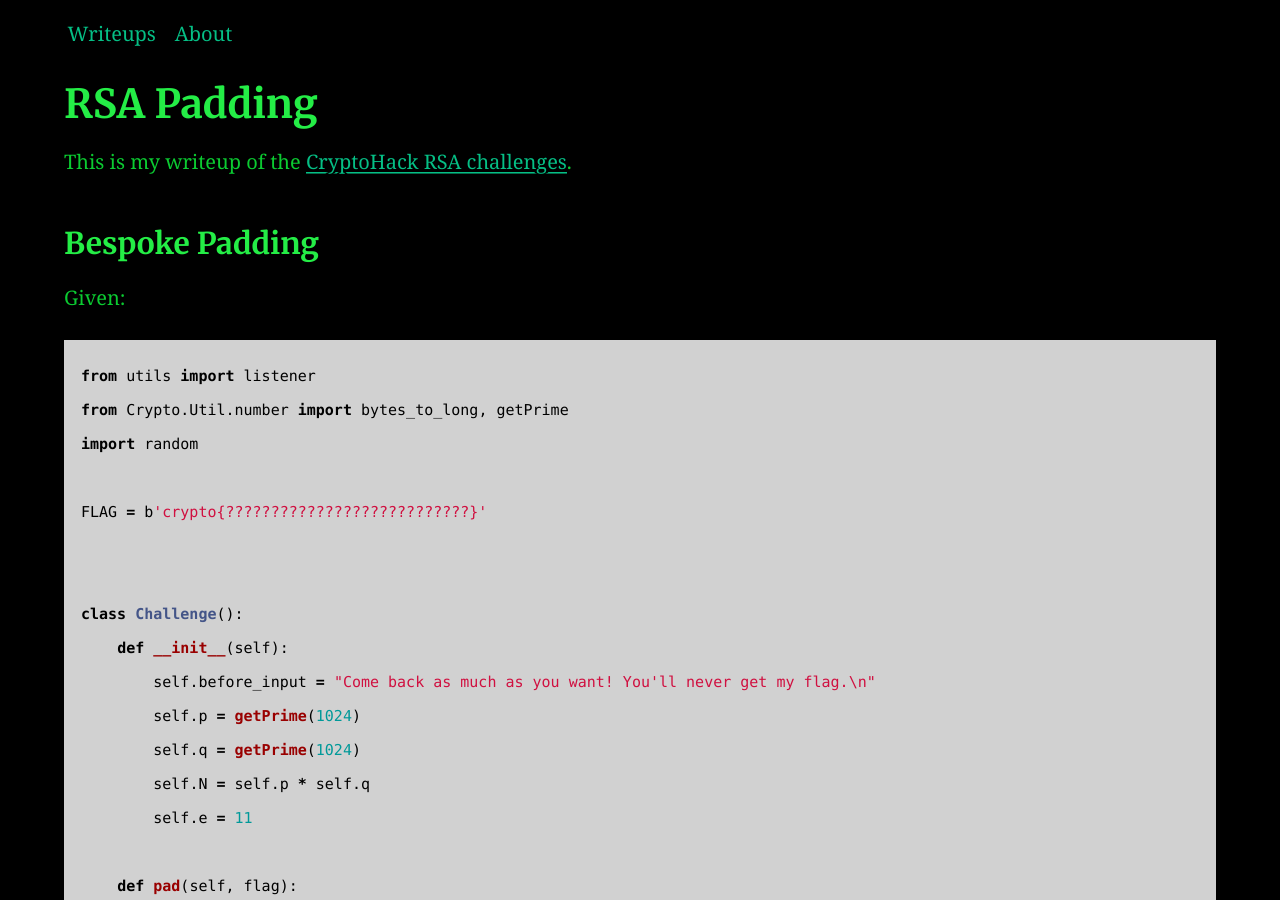
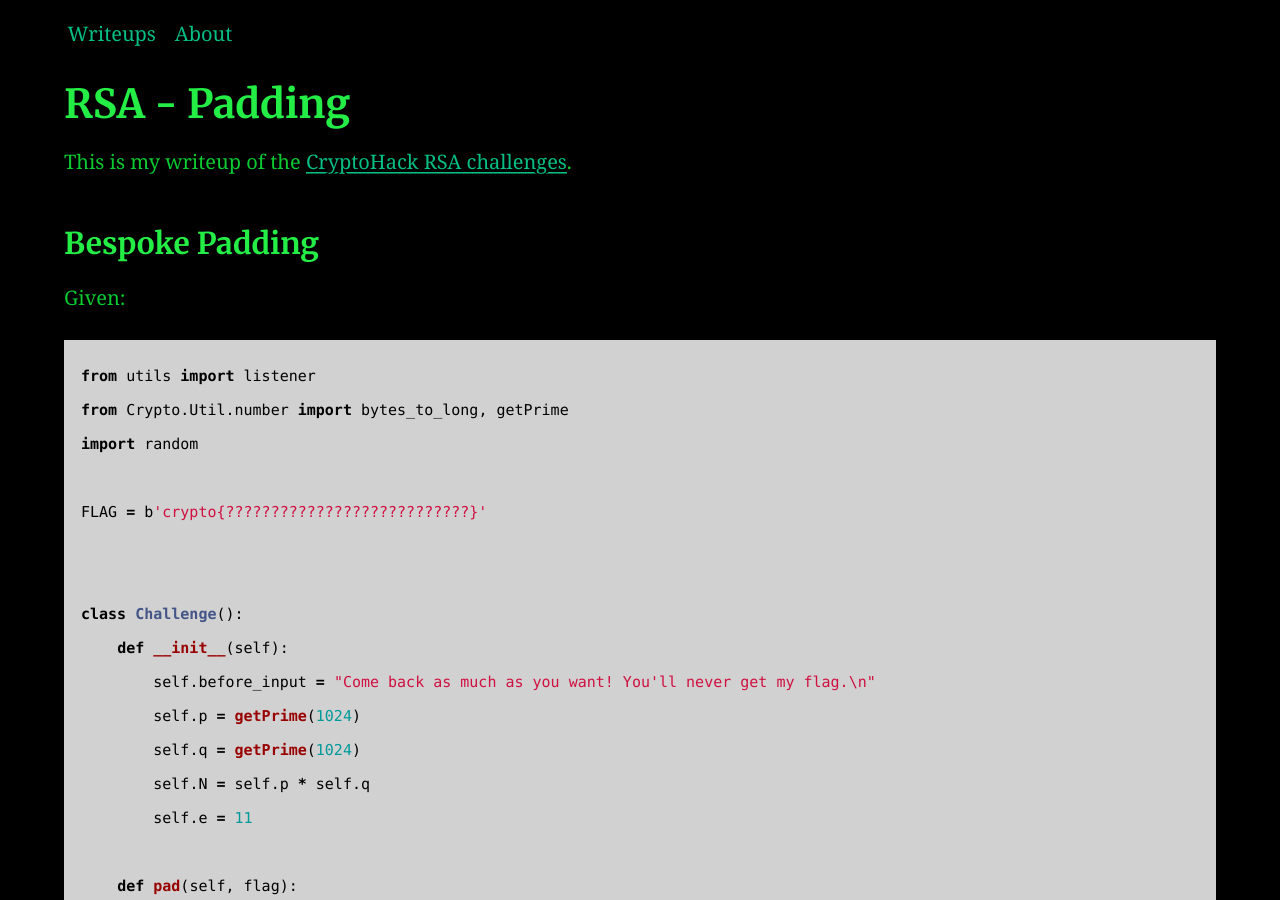
Before and after one commit to AC01010/Connor-McCartney.github.io, a Jekyll site: the page built from _posts/2010-01-12-CryptohackRSAPadding.md, in a window 1280 px wide and 900 px high. Built offline with Jekyll 4.4.1, drawn with Linux system fonts in a browser that asks for light colours.

Commit message:
Update 2010-01-12-CryptohackRSAPadding.md

```diff
--- a/_posts/2010-01-12-CryptohackRSAPadding.md
+++ b/_posts/2010-01-12-CryptohackRSAPadding.md
@@ -1,5 +1,5 @@
 ---
-title: RSA Padding
+title: RSA - Padding
 categories:
 - CryptoHack
 excerpt: |
```
